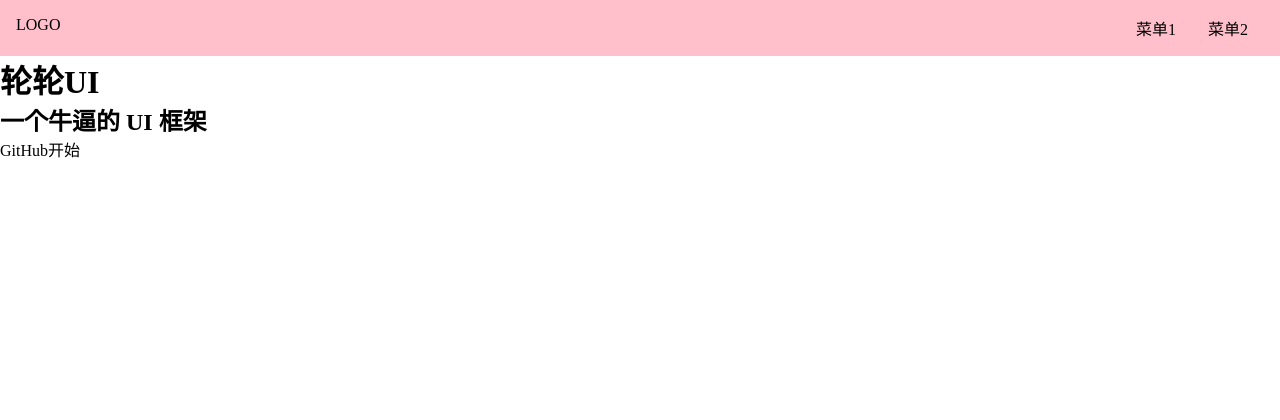
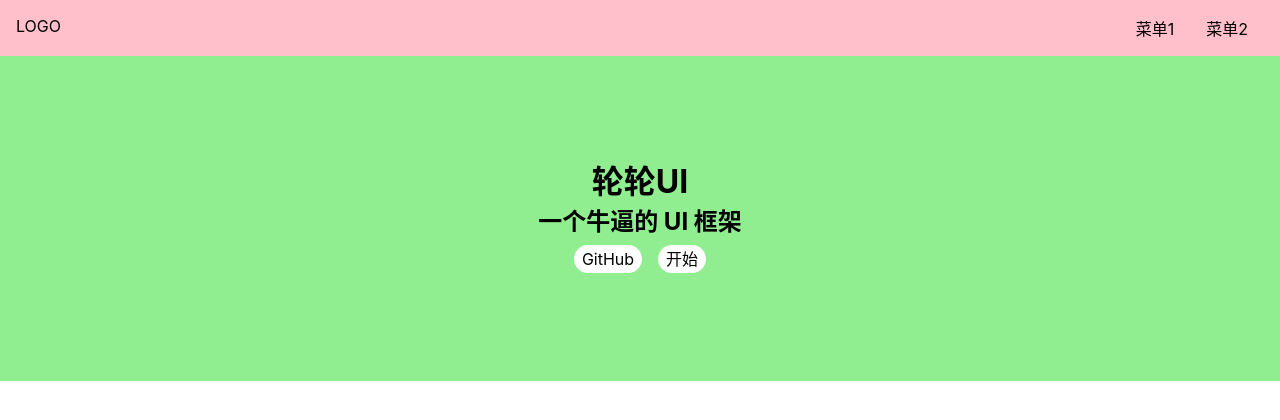
Before and after one commit to Old000Driver/GiGi-ui, a Vue app: page /#/ in a window 1280 px wide. Shown: the top 420 px of the page. Built offline with nearby package versions, Linux system fonts and the light colour scheme.

Commit message:
更新Doc样式，初始化 aside 的html

```diff
--- a/src/index.scss
+++ b/src/index.scss
@@ -14,6 +14,13 @@
 
   &:hover {
     border-bottom: 1px solid;
+    cursor: pointer;
   }
+}
 
+body {
+  font-size: 16px;
+  // 为什么这样写 font-family
+  // 答案见 https://github.com/zenozeng/fonts.css/
+  font-family: -apple-system, "Noto Sans", "Helvetica Neue", Helvetica, "Nimbus Sans L", Arial, "Liberation Sans", "PingFang SC", "Hiragino Sans GB", "Noto Sans CJK SC", "Source Han Sans SC", "Source Han Sans CN", "Microsoft YaHei", "Wenquanyi Micro Hei", "WenQuanYi Zen Hei", "ST Heiti", SimHei, "WenQuanYi Zen Hei Sharp", sans-serif;
 }
--- a/src/views/Doc.vue
+++ b/src/views/Doc.vue
@@ -2,7 +2,27 @@
   <div>
     <Topnav/>
     <div class="content">
-      <aside>边栏</aside>
+      <aside>
+        <h2>组件列表</h2>
+        <ol>
+          <li>
+            <router-link to="/doc/swich">Swich 组件
+            </router-link>
+          </li>
+          <li>
+            <router-link to="/doc/button">Button 组件
+            </router-link>
+          </li>
+          <li>
+            <router-link to="/doc/dialog">Dialog 组件
+            </router-link>
+          </li>
+          <li>
+            <router-link to="/doc/tabs">Tabs 组件
+            </router-link>
+          </li>
+        </ol>
+      </aside>
       <main>主内容</main>
     </div>
   </div>
--- a/src/views/Home.vue
+++ b/src/views/Home.vue
@@ -5,8 +5,8 @@
       <h1>轮轮UI</h1>
       <h2>一个牛逼的 UI 框架</h2>
       <p class="actions">
-        <a>GitHub</a>
-        <a>开始</a>
+        <a href="https://github.com">GitHub</a>
+        <router-link to="/doc">开始</router-link>
       </p>
     </div>
   </div>
@@ -19,4 +19,27 @@
 };
 </script>
 <style lang="scss" scoped>
+.banner {
+  padding: 100px 0;
+  display: flex;
+  justify-content: center;
+  align-items: center;
+  flex-direction: column;
+  background: lightgreen;
+
+  > .actions {
+    padding: 8px 0;
+
+    a {
+      margin: 0 8px;
+      background: #fff;
+      display: inline-block;
+      $h: 28px;
+      height: $h;
+      line-height: $h;
+      border-radius: $h/2;
+      padding: 0 8px;
+    }
+  }
+}
 </style>
```
